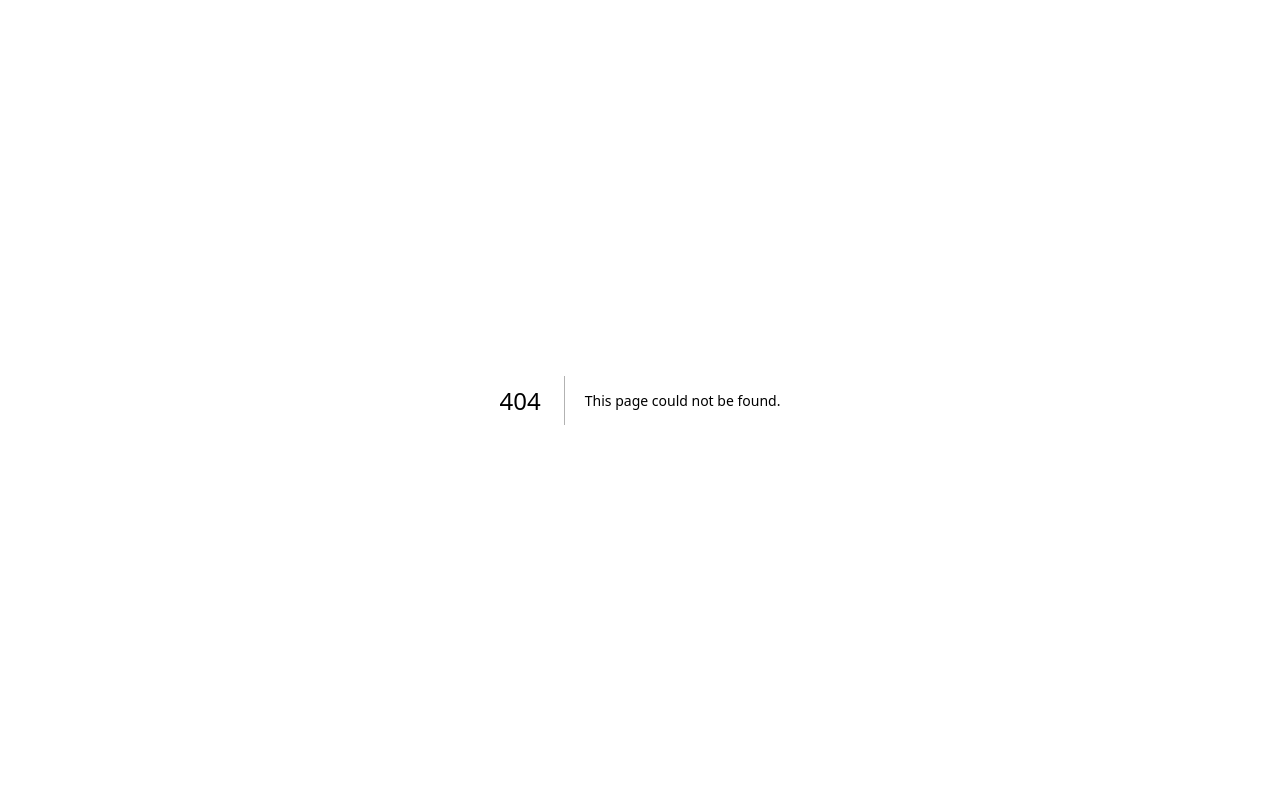
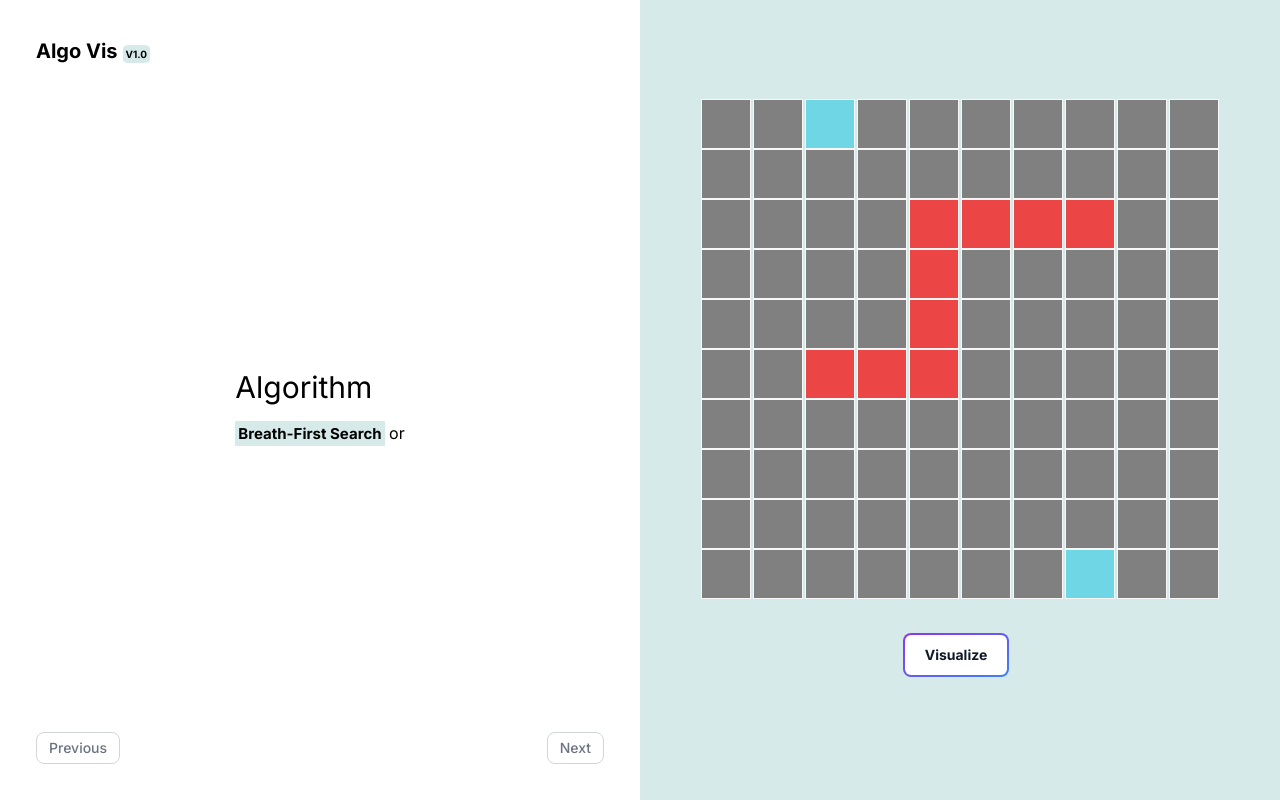
Before and after one commit to Raulj123/Algo_vis, a Next.js app: page /bfs in a window 1280 px wide. Before the commit this address had no page. Built offline with nearby package versions, Linux system fonts and the light colour scheme.

Commit message:
feat: navigation for next and prev

```diff
--- /dev/null
+++ b/src/app/bfs/page.tsx
@@ -0,0 +1,27 @@
+import "../style.css";
+import Wrapper from "../components/wrapper";
+import Grid from "../components/renderGrid";
+
+export default function Home() {
+  return (
+    <>
+      <section className="flex flex-col lg:flex-row">
+        <section className="flex h-screen w-full flex-col justify-between p-9 lg:h-auto">
+          <Wrapper>
+            <div className="mx-auto">
+
+              <h1 className="text-3xl py-4">Algorithm</h1>
+              <p>
+                <span className="algo font-bold">Breath-First Search</span> or
+
+              </p>
+            </div>
+          </Wrapper>
+        </section>
+        <section className="hidden lg:flex h-screen w-full flex-col justify-center items-center bg-[#d6ebe9] p-9">
+          <Grid />
+        </section>
+      </section>
+    </>
+  );
+}
--- a/src/app/components/wrapper.tsx
+++ b/src/app/components/wrapper.tsx
@@ -1,8 +1,24 @@
-import React from "react";
+'use client'
+
 import Link from "next/link";
 import "./style.css";
+import { usePathname } from "next/navigation";
+import React, { useState, useEffect } from "react";
 
 export default function Wrapper({ children }: { children: React.ReactNode }) {
+  const [currPage, setCurrPage] = useState<string>("");
+  const pathName = usePathname()
+
+  useEffect(() => {
+    setCurrPage(pathName);
+  }, [pathName]);
+
+  const pages = ["/", "/bfs", "/Astar"];
+  const currPageIndex = pages.indexOf(currPage);
+
+  console.log(currPage);
+  console.log(currPageIndex);
+
   return (
     <>
       <div className="flex w-full items-center justify-between">
@@ -13,8 +29,23 @@ export default function Wrapper({ children }: { children: React.ReactNode }) {
       </div>
       {children}
       <div className="flex w-full items-center justify-between">
-        <h1 className="">This is after children still in wrapper tho</h1>
-      </div>
+      {currPageIndex > 0 && (
+          <Link href={pages[currPageIndex - 1]}>
+            <p className="flex items-center justify-center px-3 h-8 text-sm font-medium text-gray-500 bg-white border border-gray-300 rounded-lg hover:bg-gray-100 hover:text-gray-700 dark:bg-gray-800 dark:border-gray-700 dark:text-gray-400 dark:hover:bg-gray-700 dark:hover:text-white">
+              Previous
+            </p>
+          </Link>
+        )}
+
+        {currPageIndex < pages.length - 1 && (
+          <Link href={pages[currPageIndex + 1]}>
+            <p className="flex items-center justify-center px-3 h-8 ms-3 text-sm font-medium text-gray-500 bg-white border border-gray-300 rounded-lg hover:bg-gray-100 hover:text-gray-700 dark:bg-gray-800 dark:border-gray-700 dark:text-gray-400 dark:hover:bg-gray-700 dark:hover:text-white">
+              Next
+            </p>
+          </Link>
+        )}
+
+        </div>
     </>
   );
 }
```
